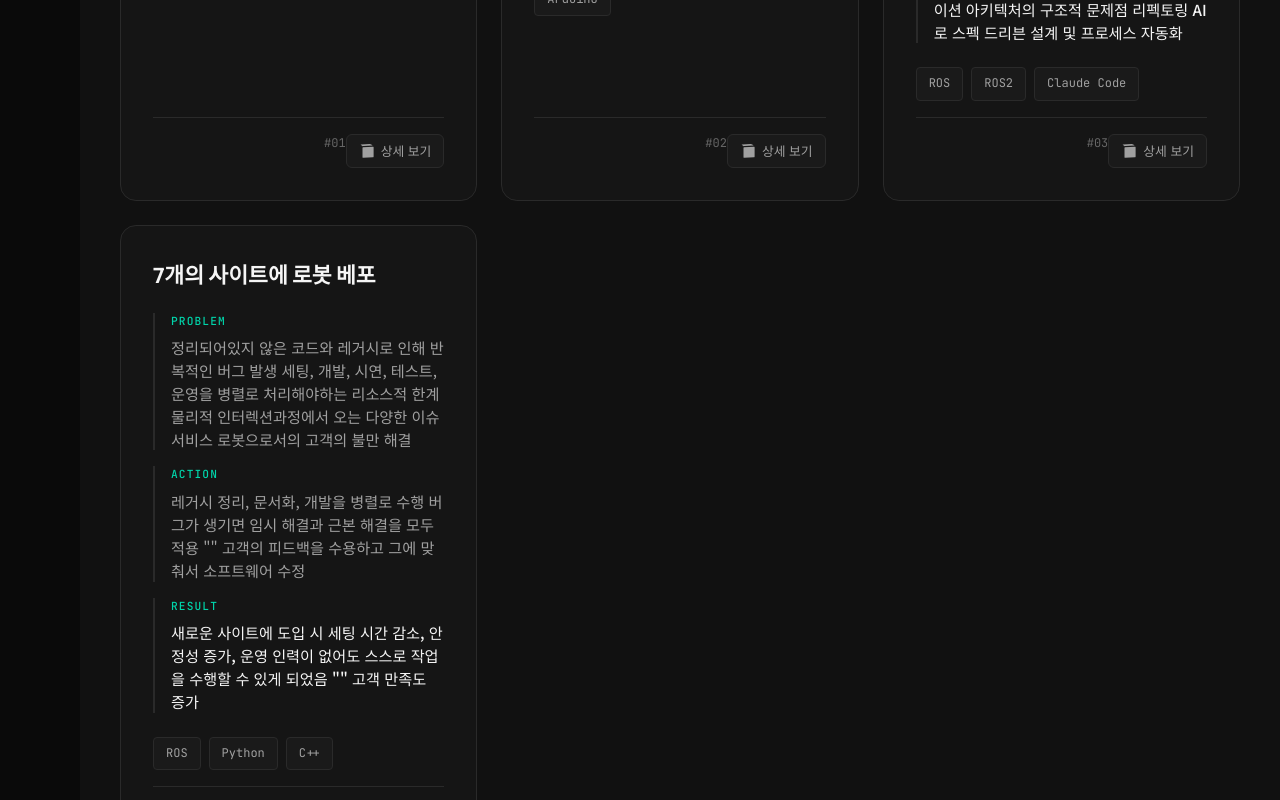
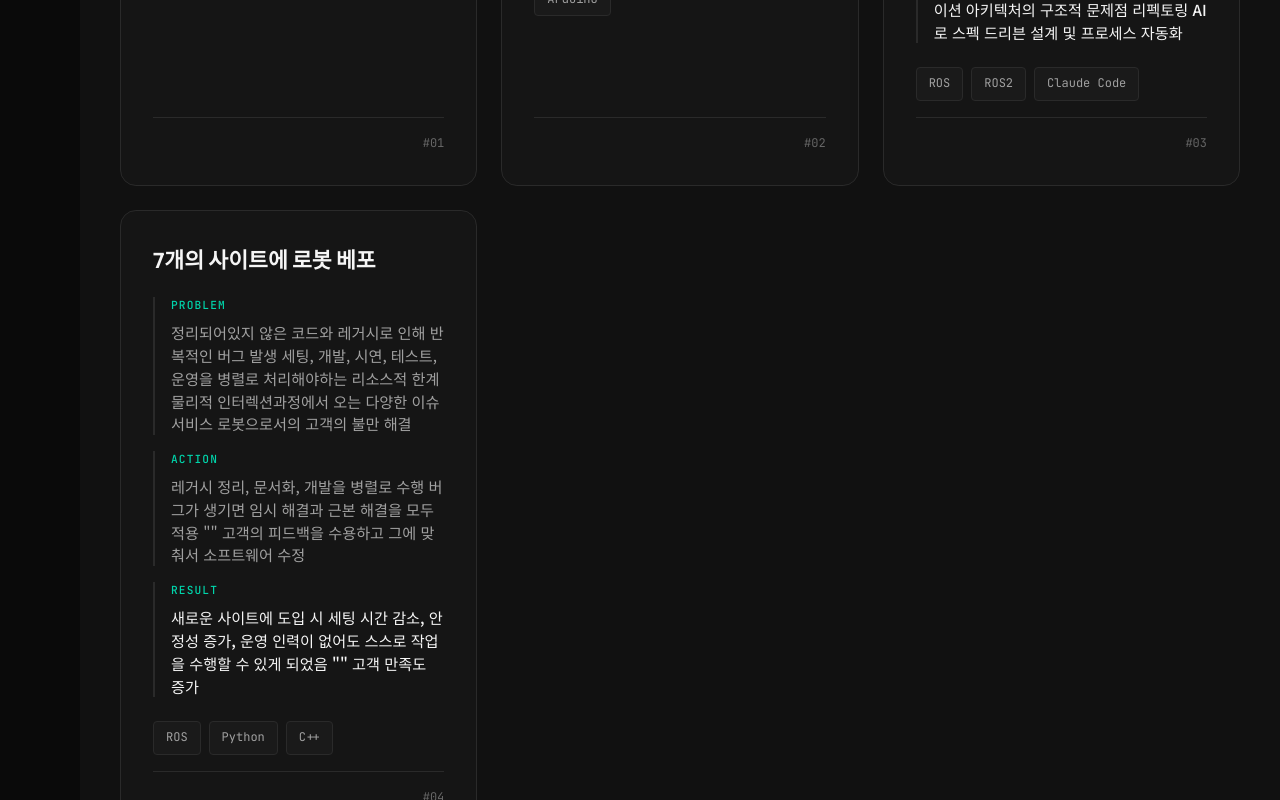
Before and after one commit to jeongmindev99/robotics-portfolio, a React (Create React App) app: page /#/ in a window 1280 px wide. Shown: the part 2340-3140 px from the top of the page. Built offline with nearby package versions, Linux system fonts and the light colour scheme.

Commit message:
fix: 노션 링크 임시 제거 (페이지 정리 후 재추가 예정)
projectsData 4개, contactData 1개 노션 링크를 빈 문자열로 변경

Co-Authored-By: Claude Opus 4.6 (1M context) <noreply@anthropic.com>

```diff
--- a/src/data/contactData.js
+++ b/src/data/contactData.js
@@ -15,5 +15,5 @@ export const contactInfo = {
   githubDisplay: 'github.com/wntdev99',
   linkedin: 'https://linkedin.com/in/jeongminchoi',
   linkedinDisplay: 'linkedin.com/in/jeongminchoi',
-  notion: 'https://notion.so/2e9d8a0a7b5a81c5a57ed22576f1cb0c',
+  notion: '',
 };
--- a/src/data/projectsData.js
+++ b/src/data/projectsData.js
@@ -22,7 +22,7 @@ export const projects = [
       'Python',
       'Architecture',
     ],
-    notionLink: 'https://notion.so/f204a48cf6324f6da88d24b2fbdaca29',
+    notionLink: '',
   },
   {
     id: 3,
@@ -36,7 +36,7 @@ export const projects = [
       'Python',
       'Arduino',
     ],
-    notionLink: 'https://notion.so/88adae13663341238cca3c8e9626846c',
+    notionLink: '',
   },
   {
     id: 4,
@@ -49,7 +49,7 @@ export const projects = [
       'ROS2',
       'Claude Code',
     ],
-    notionLink: 'https://www.notion.so/jeongminspace/ROS-ROS2-323d8a0a7b5a80fd9977e58a1123e991?source=copy_link',
+    notionLink: '',
   },
   {
     id: 5,
@@ -62,6 +62,6 @@ export const projects = [
       'Python',
       'C++',
     ],
-    notionLink: 'https://www.notion.so/jeongminspace/7-151f41ce743c4491ba05b5d622184f76',
+    notionLink: '',
   },
 ];
```
